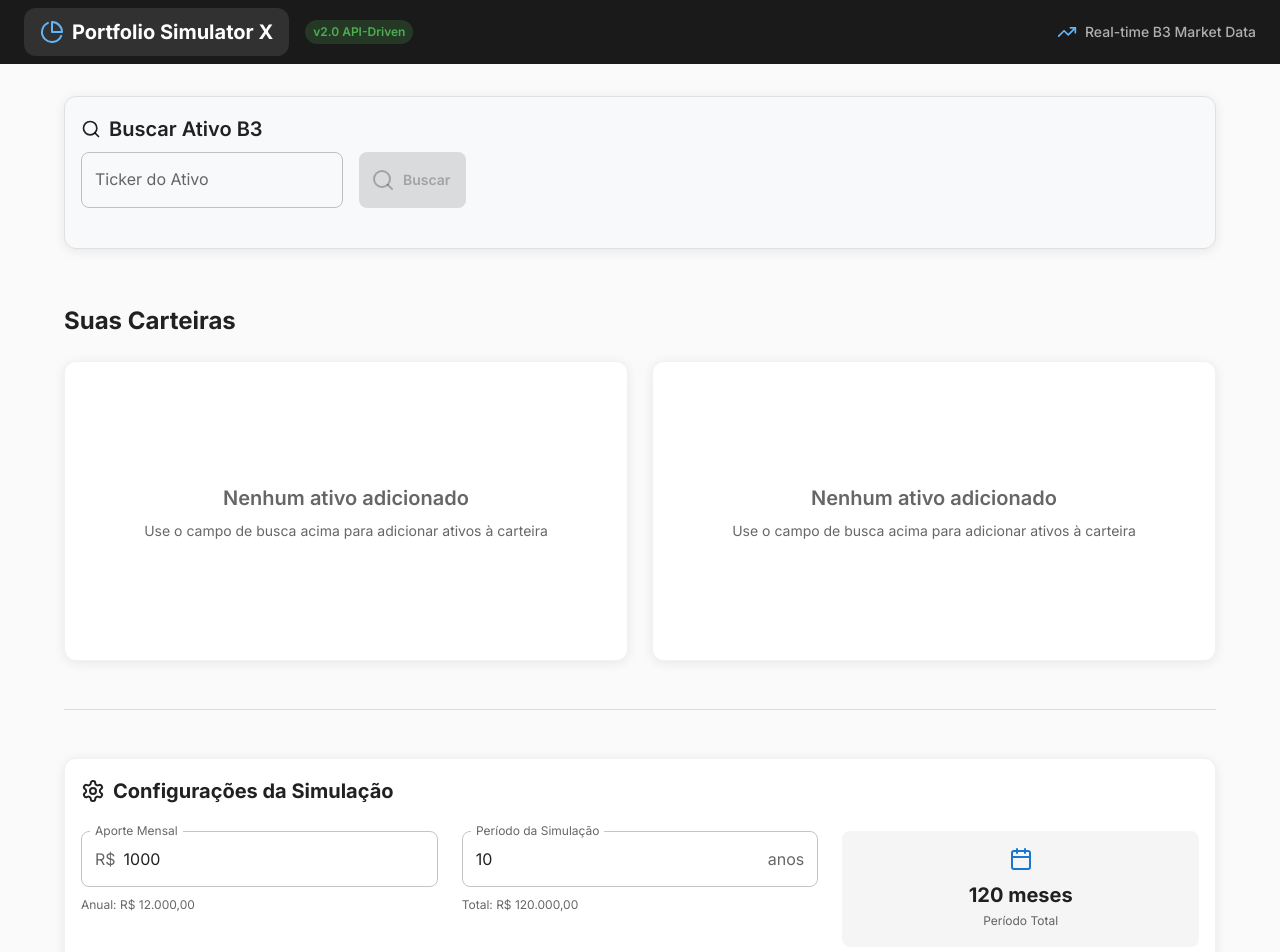
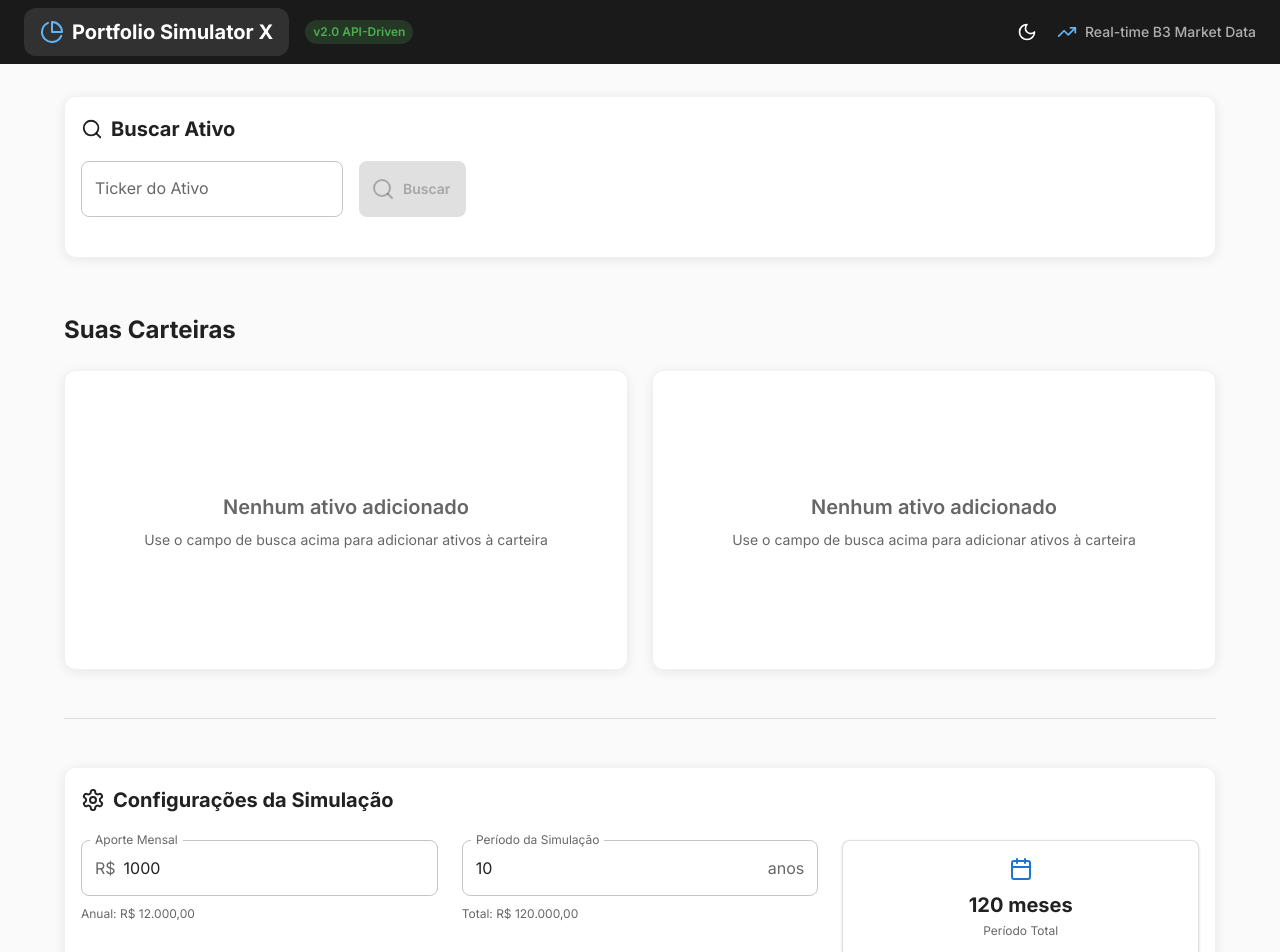
Before and after one commit to andreluiz2431/portfolio-simulator-react, a React (Vite) app: page / in a window 1280 px wide. Shown: the top 952 px of the page. Built offline with nearby package versions, Linux system fonts and the light colour scheme; no server answers.

Commit message:
Criar um Tema Dark Mode

```diff
--- a/src/App.tsx
+++ b/src/App.tsx
@@ -1,4 +1,4 @@
-import React from 'react';
+import React, { useMemo, useState } from 'react';
 import { ThemeProvider, createTheme } from '@mui/material/styles';
 import { CssBaseline, Container, Box, Divider } from '@mui/material';
 import { Header } from './components/Header';
@@ -7,8 +7,15 @@ import { PortfolioView } from './features/portfolio/PortfolioView';
 import { SimulationControls } from './features/simulation/SimulationControls';
 import { DashboardView } from './features/dashboard/DashboardView';
 
-const theme = createTheme({
+function App() {
+  const [mode, setMode] = useState<'light' | 'dark'>(
+    window.matchMedia && window.matchMedia('(prefers-color-scheme: dark)').matches ? 'dark' : 'light'
+  );
+
+  const theme = useMemo(() =>
+    createTheme({
       palette: {
+        mode,
         primary: {
           main: '#1976d2',
         },
@@ -16,20 +23,15 @@ const theme = createTheme({
           main: '#2e7d32',
         },
         background: {
-      default: '#fafafa',
+          default: mode === 'dark' ? '#181a1b' : '#fafafa',
+          paper: mode === 'dark' ? '#23272a' : '#fff',
         },
       },
       typography: {
         fontFamily: '"Inter", "Roboto", "Helvetica", "Arial", sans-serif',
-    h4: {
-      fontWeight: 700,
-    },
-    h5: {
-      fontWeight: 700,
-    },
-    h6: {
-      fontWeight: 600,
-    },
+        h4: { fontWeight: 700 },
+        h5: { fontWeight: 700 },
+        h6: { fontWeight: 600 },
       },
       components: {
         MuiCard: {
@@ -38,6 +40,7 @@ const theme = createTheme({
               borderRadius: 12,
               boxShadow: '0 2px 12px rgba(0,0,0,0.08)',
               border: '1px solid rgba(0,0,0,0.05)',
+              backgroundColor: mode === 'dark' ? '#23272a' : '#fff',
             },
           },
         },
@@ -60,9 +63,12 @@ const theme = createTheme({
           },
         },
       },
-});
+    }),
+    [mode]
+  );
 
-function App() {
+  const handleToggleTheme = () => setMode((prev) => (prev === 'light' ? 'dark' : 'light'));
+
   const handleAssetSelect = (assetTicker: string, portfolioId: string) => {
     // This callback can be used for additional actions after asset selection
     console.log(`Asset ${assetTicker} added to ${portfolioId} portfolio`);
@@ -71,23 +77,14 @@ function App() {
   return (
     <ThemeProvider theme={theme}>
       <CssBaseline />
-      <Box sx={{ minHeight: '100vh', backgroundColor: '#fafafa' }}>
-        <Header />
-
+      <Box sx={{ minHeight: '100vh', backgroundColor: 'background.default' }}>
+        <Header mode={mode} onToggleTheme={handleToggleTheme} />
         <Container maxWidth="lg" sx={{ py: 4 }}>
           <Box sx={{ display: 'flex', flexDirection: 'column', gap: 4 }}>
-            {/* Asset Search Section */}
             <AssetSearch onAssetSelect={handleAssetSelect} />
-
-            {/* Portfolio Management Section */}
             <PortfolioView />
-
             <Divider sx={{ my: 2 }} />
-
-            {/* Simulation Controls */}
             <SimulationControls />
-
-            {/* Dashboard/Results Section */}
             <DashboardView />
           </Box>
         </Container>
--- a/src/components/Header.tsx
+++ b/src/components/Header.tsx
@@ -1,10 +1,15 @@
 import React from 'react';
-import { AppBar, Toolbar, Typography, Box, Chip } from '@mui/material';
-import { TrendingUp, PieChart } from 'lucide-react';
+import { AppBar, Toolbar, Typography, Box, Chip, IconButton, Tooltip } from '@mui/material';
+import { TrendingUp, PieChart, Moon, Sun } from 'lucide-react';
 
-export const Header: React.FC = () => {
+interface HeaderProps {
+  mode: 'light' | 'dark';
+  onToggleTheme: () => void;
+}
+
+export const Header: React.FC<HeaderProps> = ({ mode, onToggleTheme }) => {
   return (
-    <AppBar position="static" sx={{ backgroundColor: '#1a1a1a', boxShadow: 'none' }}>
+    <AppBar position="static" sx={{ backgroundColor: mode === 'dark' ? '#181a1b' : '#1a1a1a', boxShadow: 'none' }}>
       <Toolbar sx={{ justifyContent: 'space-between', py: 1 }}>
         <Box sx={{ display: 'flex', alignItems: 'center', gap: 2 }}>
           <Box
@@ -33,8 +38,12 @@ export const Header: React.FC = () => {
             }}
           />
         </Box>
-
         <Box sx={{ display: 'flex', alignItems: 'center', gap: 1 }}>
+          <Tooltip title={mode === 'dark' ? 'Modo Claro' : 'Modo Escuro'}>
+            <IconButton color="inherit" onClick={onToggleTheme} size="large">
+              {mode === 'dark' ? <Sun size={20} /> : <Moon size={20} />}
+            </IconButton>
+          </Tooltip>
           <TrendingUp size={20} color="#64b5f6" />
           <Typography variant="body2" sx={{ color: '#b0b0b0', fontWeight: 500 }}>
             Real-time B3 Market Data
--- a/src/features/portfolio/AssetSearch.tsx
+++ b/src/features/portfolio/AssetSearch.tsx
@@ -92,12 +92,14 @@ export const AssetSearch: React.FC<AssetSearchProps> = ({ onAssetSelect }) => {
   };
 
   return (
-    <Card sx={{ mb: 3, backgroundColor: '#f8f9fa', border: '1px solid #e0e0e0' }}>
+    <Card sx={{ mb: 3, backgroundColor: (theme) => theme.palette.background.paper }}>
       <CardContent>
-        <Typography variant="h6" gutterBottom sx={{ display: 'flex', alignItems: 'center', gap: 1 }}>
-          <Search size={20} />
-          Buscar Ativo B3
-        </Typography>
+        <Box sx={{ display: 'flex', alignItems: 'center', gap: 1, mb: 2 }}>
+          <Search size={22} />
+          <Typography variant="h6" sx={{ fontWeight: 700 }}>
+            Buscar Ativo
+          </Typography>
+        </Box>
 
         <Box sx={{ display: 'flex', gap: 2, mb: 2, flexWrap: 'wrap' }}>
           <TextField
@@ -128,7 +130,7 @@ export const AssetSearch: React.FC<AssetSearchProps> = ({ onAssetSelect }) => {
         )}
 
         {assetSearch.searchResult && (
-          <Card sx={{ backgroundColor: 'white', border: '2px solid #4caf50' }}>
+          <Card sx={{ backgroundColor: (theme) => theme.palette.background.paper, border: '2px solid #4caf50' }}>
             <CardContent>
               <Box sx={{ display: 'flex', justifyContent: 'space-between', alignItems: 'flex-start', mb: 2 }}>
                 <Box sx={{ display: 'flex', alignItems: 'center', gap: 2 }}>
@@ -155,7 +157,7 @@ export const AssetSearch: React.FC<AssetSearchProps> = ({ onAssetSelect }) => {
 
               <Grid container spacing={2} sx={{ mb: 3 }}>
                 <Grid item xs={12} sm={4}>
-                  <Box sx={{ textAlign: 'center', p: 2, backgroundColor: '#f5f5f5', borderRadius: 2 }}>
+                  <Box sx={{ textAlign: 'center', p: 2, backgroundColor: (theme) => theme.palette.action.hover, borderRadius: 2 }}>
                     <DollarSign size={24} color="#1976d2" style={{ marginBottom: 8 }} />
                     <Typography variant="h6" sx={{ fontWeight: 700, color: '#1976d2' }}>
                       {formatCurrency(assetSearch.searchResult.precoAtual)}
@@ -167,7 +169,7 @@ export const AssetSearch: React.FC<AssetSearchProps> = ({ onAssetSelect }) => {
                 </Grid>
 
                 <Grid item xs={12} sm={4}>
-                  <Box sx={{ textAlign: 'center', p: 2, backgroundColor: '#f5f5f5', borderRadius: 2 }}>
+                  <Box sx={{ textAlign: 'center', p: 2, backgroundColor: (theme) => theme.palette.action.hover, borderRadius: 2 }}>
                     <TrendingUp size={24} color="#2e7d32" style={{ marginBottom: 8 }} />
                     <Typography variant="h6" sx={{ fontWeight: 700, color: '#2e7d32' }}>
                       {formatPercentage(assetSearch.searchResult.dividendYieldAnual)}
@@ -179,7 +181,7 @@ export const AssetSearch: React.FC<AssetSearchProps> = ({ onAssetSelect }) => {
                 </Grid>
 
                 <Grid item xs={12} sm={4}>
-                  <Box sx={{ textAlign: 'center', p: 2, backgroundColor: '#f5f5f5', borderRadius: 2 }}>
+                  <Box sx={{ textAlign: 'center', p: 2, backgroundColor: (theme) => theme.palette.action.hover, borderRadius: 2 }}>
                     <Typography variant="body2" color="text.secondary" sx={{ mb: 1 }}>
                       Valor Total
                     </Typography>
--- a/src/features/simulation/SimulationControls.tsx
+++ b/src/features/simulation/SimulationControls.tsx
@@ -41,7 +41,7 @@ export const SimulationControls: React.FC = () => {
   const totalAportesSimulacao = totalAportesAnuais * simulationParams.periodoAnos;
 
   return (
-    <Card sx={{ mb: 3 }}>
+    <Card sx={{ mb: 3, backgroundColor: (theme) => theme.palette.background.paper }}>
       <CardContent>
         <Box sx={{ display: 'flex', alignItems: 'center', gap: 1, mb: 3 }}>
           <Settings size={24} />
@@ -89,15 +89,22 @@ export const SimulationControls: React.FC = () => {
           <Grid item xs={12} md={4}>
             <Box sx={{
               p: 2,
-              backgroundColor: '#f5f5f5',
+              backgroundColor: (theme) => theme.palette.background.paper,
               borderRadius: 2,
               textAlign: 'center',
               height: '100%',
               display: 'flex',
               flexDirection: 'column',
               justifyContent: 'center',
+              boxShadow: (theme) => theme.shadows[1],
+              border: (theme) => `1px solid ${theme.palette.divider}`,
             }}>
-              <Calendar size={24} color="#1976d2" style={{ margin: '0 auto 8px' }} />
+              {/** Corrigir cor do ícone para modo escuro/claro */}
+              <Calendar
+                size={24}
+                color={(typeof window !== 'undefined' && window.matchMedia && window.matchMedia('(prefers-color-scheme: dark)').matches) ? '#90caf9' : '#1976d2'}
+                style={{ margin: '0 auto 8px' }}
+              />
               <Typography variant="h6" sx={{ fontWeight: 700 }}>
                 {simulationParams.periodoAnos * 12} meses
               </Typography>
```
Also changed, not shown: 2 other files (tests, documents, lock files or other folders). Lines whose indentation alone changed are shown as unchanged.
